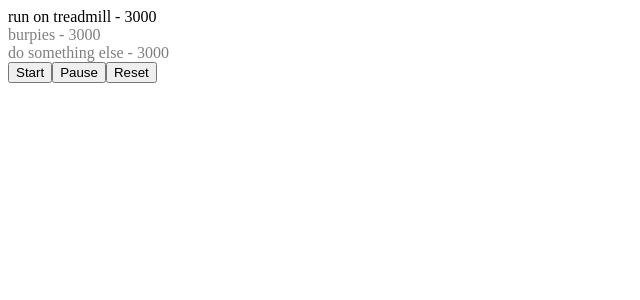
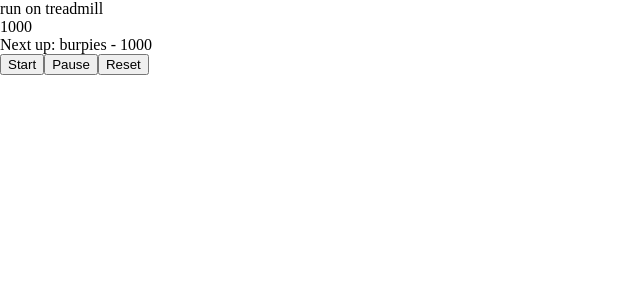
Before and after one commit to sennett/workoutify, a React app: page / in a window 1280 px wide. Shown: the top 300 px of the page, without its empty margins (0-640 px from the left). Built offline with nearby package versions, Linux system fonts and the light colour scheme.

Commit message:
showing current and next exercise only

```diff
--- a/components/App.js
+++ b/components/App.js
@@ -1,10 +1,10 @@
 import React from 'react'
-import Countdown from '../containers/Exercises'
+import WorkoutDisplay from '../components/WorkoutDisplay'
 import Controls from '../containers/Controls'
 
 const App = () => (
-  <div>
-    <Countdown />
+  <div className="u-full-height">
+    <WorkoutDisplay />
     <Controls />
   </div>
 )
--- /dev/null
+++ b/components/WorkoutDisplay.js
@@ -0,0 +1,10 @@
+import React from 'react'
+import Exercises from '../containers/Exercises'
+
+const WorkoutDisplay = () => (
+  <div>
+    <Exercises />
+  </div>
+)
+
+export default WorkoutDisplay
--- a/containers/Exercises.js
+++ b/containers/Exercises.js
@@ -1,21 +1,34 @@
 import React from 'react'
 import { connect } from 'react-redux'
 
-let Exercises = ({exercises, currentExercise}) => {
-  let timerNodes = exercises.map((exercise, exerciseIndex) => {
-    let style = {
-      opacity: exerciseIndex === currentExercise ? 1 : 0.5
-    }
-    return <div key={exerciseIndex} style={style}>{exercise.name} - {exercise.timer}</div>
-  })
+const getCurrentExercise = (currentExercise) => (
+  <div className="c-exercises__current  c-current-exercise">
+    <div className="c-current-exercise__name">{currentExercise.name}</div>
+    <div className="c-current-exercise__timer">{currentExercise.timer}</div>
+  </div>
+)
+
+const getNextExercise = (nextExercise) => (
+  nextExercise ?
+    <div className="c-exercises__next">Next up: {nextExercise.name} - {nextExercise.timer}</div> :
+    ''
+)
+
+let Exercises = ({currentExercise, nextExercise}) => {
   return (
-    <div>
-      {timerNodes}
+    <div className="u-full-height  c-exercises">
+      {getCurrentExercise(currentExercise)}
+      {getNextExercise(nextExercise)}
     </div>
   )
 }
 
-const mapStateToProps = (state) => state.timeElapsed
+const mapStateToProps = (state) => {
+  return {
+    currentExercise: state.timeElapsed.exercises[state.timeElapsed.currentExercise],
+    nextExercise: state.timeElapsed.exercises[state.timeElapsed.currentExercise + 1]
+  }
+}
 
 Exercises = connect(mapStateToProps)(Exercises)
 
--- a/index.html
+++ b/index.html
@@ -1,10 +1,20 @@
 <!DOCTYPE html>
-<html>
+<html class="u-full-height">
   <head>
     <title>Woop</title>
   </head>
-  <body>
-    <div id="root">
+  <style>
+    html, body {
+      height: 100%;
+      margin: 0;
+      padding: 0;
+    }
+    .u-full-height {
+      height: 100%;
+    }
+  </style>
+  <body class="u-full-height">
+    <div id="root" class="u-full-height">
     </div>
     <script src="/static/bundle.js"></script>
   </body>
--- a/otherThings/timer.js
+++ b/otherThings/timer.js
@@ -26,7 +26,6 @@ const timer = (store) => {
     if (!running && state.controls === 'STARTED') {
       start()
     }
-
     if (running && state.controls === 'PAUSED' || state.timeElapsed.complete) {
       pause()
     }
--- a/reducers/timeElapsed.js
+++ b/reducers/timeElapsed.js
@@ -1,13 +1,13 @@
 const initialState = {
   exercises: [{
     name: 'run on treadmill',
-    timer: 3000
+    timer: 1000
   },{
     name: 'burpies',
-    timer: 3000
+    timer: 1000
   },{
     name: 'do something else',
-    timer: 3000
+    timer: 1000
   }],
   currentExercise: 0,
   previousTime: null,
@@ -28,7 +28,7 @@ function updateTimer (state, action) {
   })
 }
 
-function maybeMoveToNextTimer (state) {
+function maybeMoveToNextExercise (state) {
   let newState = Object.assign({}, state)
   let currentTime = state.exercises[state.currentExercise].timer
   if (state.previousTime > 0 && currentTime <= 0) {
@@ -45,7 +45,7 @@ const timeElapsed = (state = initialState, action) => {
   switch (action.type) {
     case 'TIME_ELAPSED':
       state = updateTimer(state, action)
-      state = maybeMoveToNextTimer(state)
+      state = maybeMoveToNextExercise(state)
       return state
     case 'RESET':
       return Object.assign({}, state, initialState)
```
